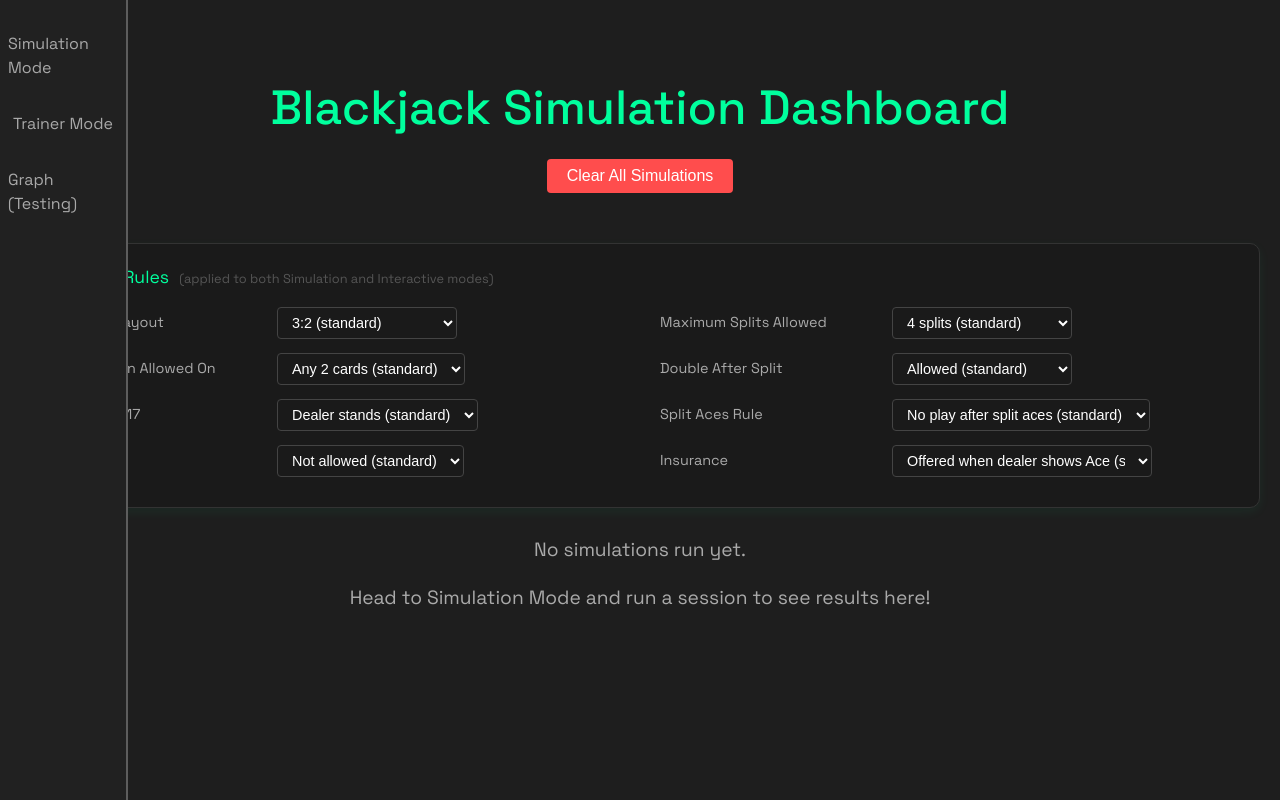
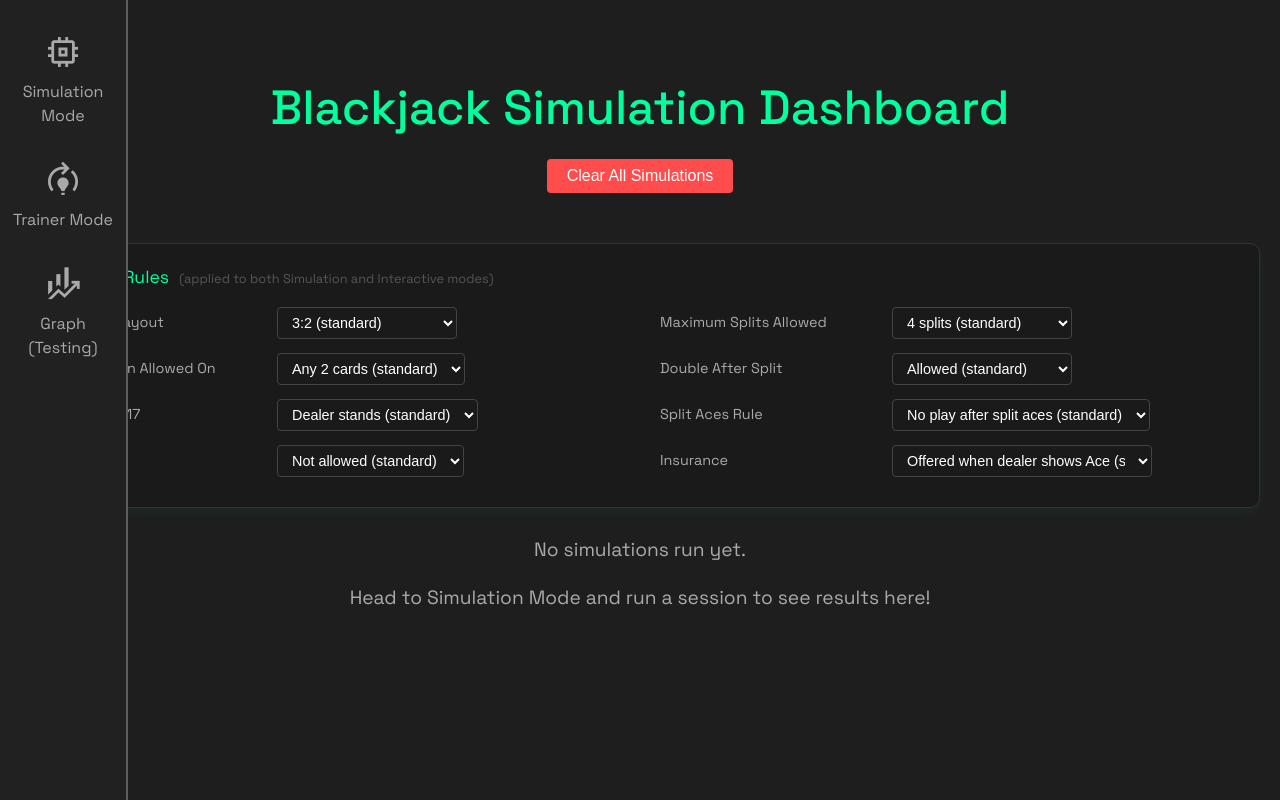
Before and after one commit to lucas-mach/Blackjack-Simulator, a React (Vite) app in the folder frontend/: page / in a window 1280 px wide. Built offline with nearby package versions, Linux system fonts and the light colour scheme.

Commit message:
resolved conflicts

```diff
--- a/frontend/src/Navbar.css
+++ b/frontend/src/Navbar.css
@@ -26,14 +26,18 @@
 .navbar-items li {
   margin: 0;
   padding: 0;
+  width: 100%;
 }
 
 .navbar-items li a {
   display: flex;
   flex-direction: column;
   align-items: center;
+  justify-content: center;
   gap: 0.5rem;
+  width: 100%;
   padding: 0.5rem;
+  text-align: center;
   color: var(--light02);
   text-decoration: none;
   transition: color 0.2s;
--- a/frontend/src/Navbar.jsx
+++ b/frontend/src/Navbar.jsx
@@ -18,17 +18,26 @@ const Navbar = () => {
     <nav className="navbar" aria-label="Main navigation">
       <ul className="navbar-items">
         <li>
-          <NavLink to="/simulation" className={({ isActive }) => (isActive ? 'active' : '')}>
+          <NavLink class="nav-label" to="/simulation" className={({ isActive }) => (isActive ? 'active' : '')}>
+          <span class="material-symbols-outlined nav-icon">
+            memory
+          </span>
             Simulation Mode
           </NavLink>
         </li>
         <li>
-          <NavLink to="/trainer" className={({ isActive }) => (isActive ? 'active' : '')}>
+          <NavLink class="nav-label" to="/trainer" className={({ isActive }) => (isActive ? 'active' : '')}>
+          <span class="material-symbols-outlined nav-icon">
+            model_training
+          </span>
             Trainer Mode
           </NavLink>
         </li>
         <li>
-          <NavLink to="/graph" className={({ isActive }) => (isActive ? 'active' : '')}>
+          <NavLink class="nav-label" to="/graph" className={({ isActive }) => (isActive ? 'active' : '')}>
+          <span class="material-symbols-outlined nav-icon">
+            finance_mode
+          </span>
             Graph (Testing)
           </NavLink>
         </li>
```
